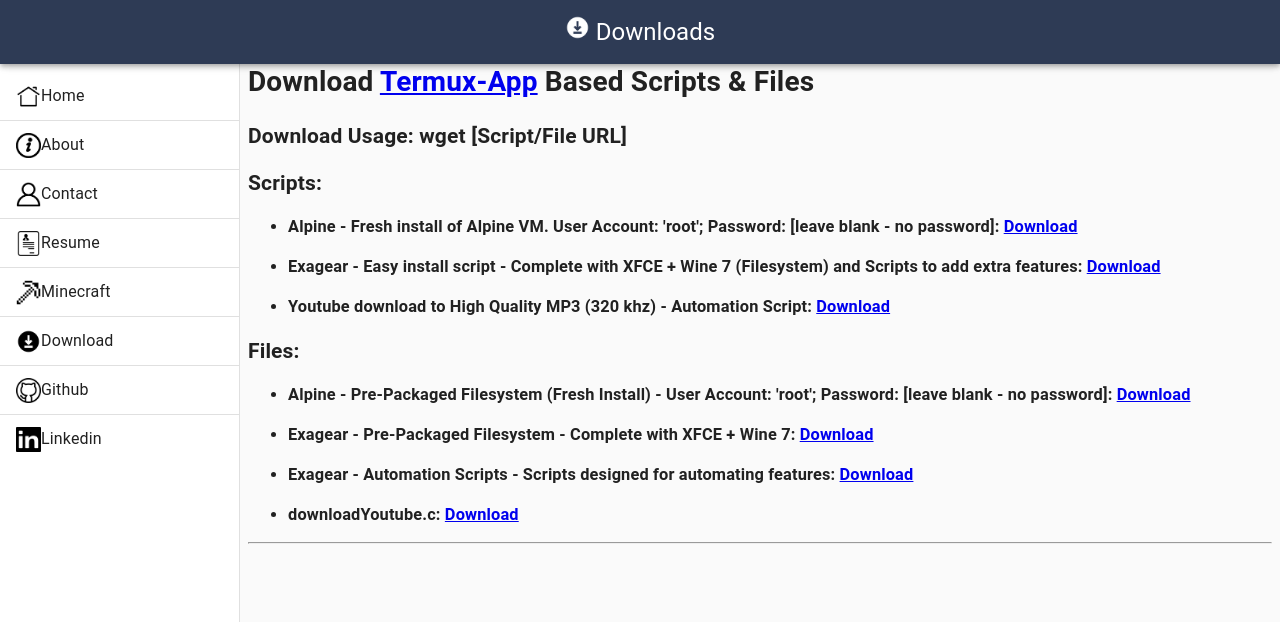
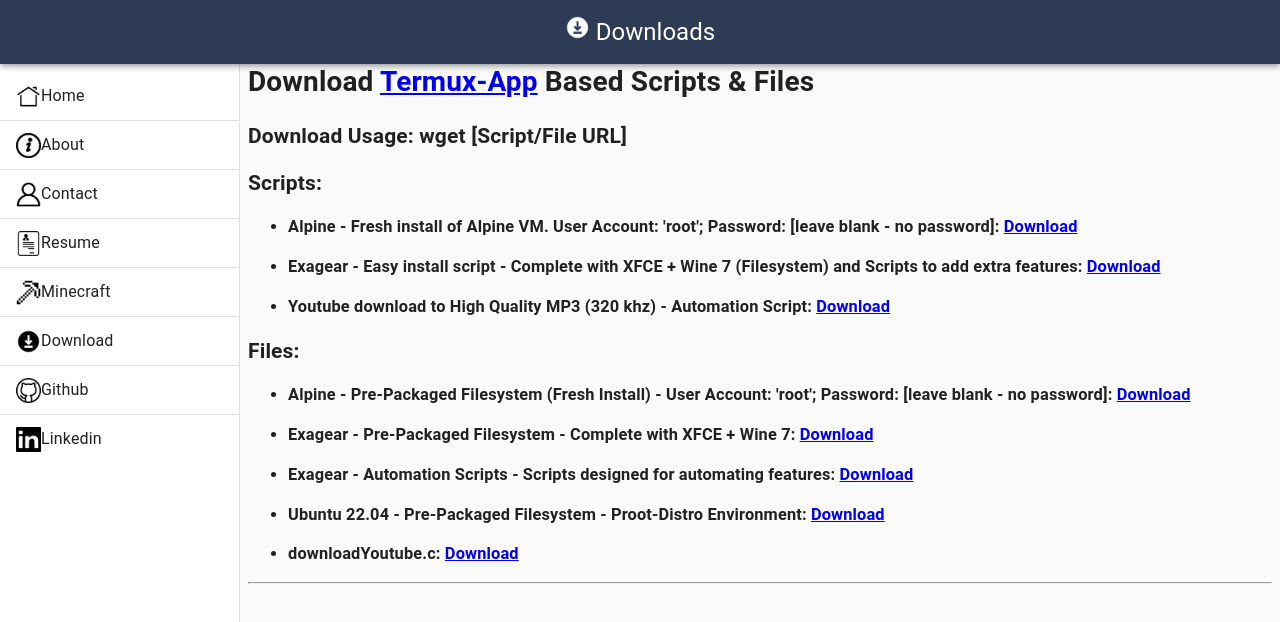
Before and after one commit to bdwandry/Portfolio-Site, a React (Create React App) app: page /download in a window 1280 px wide. Shown: the top 622 px of the page. Built offline with nearby package versions, Linux system fonts and the light colour scheme.

Commit message:
Updated Downloads

```diff
--- a/src/Page-Information/download.js
+++ b/src/Page-Information/download.js
@@ -20,6 +20,7 @@
         {Text: "Alpine - Pre-Packaged Filesystem (Fresh Install) - User Account: 'root'; Password: [leave blank - no password]", location: "https://bryanwandrych.com/Downloads/Termux/Files/Alpine-Fresh-Install.zip", Description: "Not Yet Setup"},
         {Text: "Exagear - Pre-Packaged Filesystem - Complete with XFCE + Wine 7", location: "https://bryanwandrych.com/Downloads/Termux/Files/Exagear-Debian-Buster-Termux.zip", Description: "Not Yet Setup"},
         {Text: "Exagear - Automation Scripts - Scripts designed for automating features", location: "https://bryanwandrych.com/Downloads/Termux/Files/Exagear-Scripts.zip", Description: "Not Yet Setup"},
+        {Text: "Ubuntu 22.04 - Pre-Packaged Filesystem - Proot-Distro Environment", location: "https://bryanwandrych.com/Downloads/Termux/Files/ubuntu-22.04.tar.gz", Description: "Not Yet Setup"},
         {Text: "downloadYoutube.c", location: "https://bryanwandrych.com/Downloads/Termux/Files/downloadYoutube.c", Description: "Not Yet Setup"},
     ]
 
```
